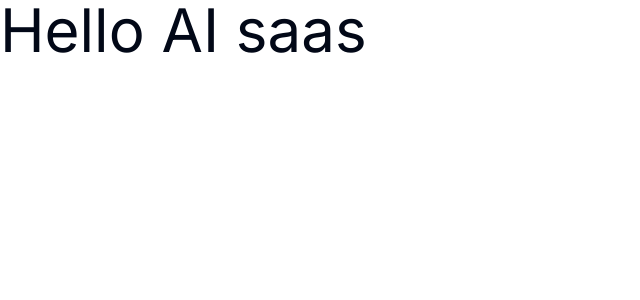
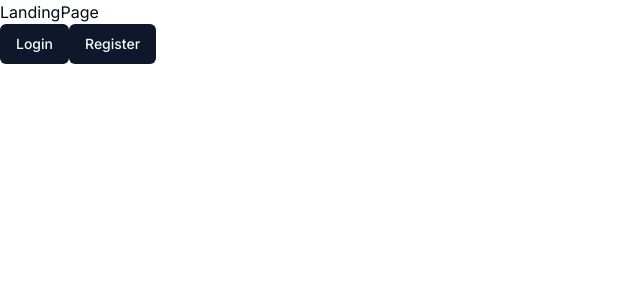
Before and after one commit to TaurusVB/AI-SAAS, a Next.js app: page / in a window 1280 px wide. Shown: the top 300 px of the page, without its empty margins (0-640 px from the left). Built offline with nearby package versions, Linux system fonts and the light colour scheme.

Commit message:
added authentication with Clerk | created landing, dashboardpage

```diff
--- /dev/null
+++ b/app/(auth)/(routes)/sign-in/[[...sign-in]]/page.tsx
@@ -0,0 +1,5 @@
+import { SignIn } from "@clerk/nextjs";
+
+export default function Page() {
+  return <SignIn />;
+}
--- /dev/null
+++ b/app/(auth)/(routes)/sign-up/[[...sign-up]]/page.tsx
@@ -0,0 +1,5 @@
+import { SignUp } from "@clerk/nextjs";
+
+export default function Page() {
+  return <SignUp />;
+}
--- /dev/null
+++ b/app/(auth)/layout.tsx
@@ -0,0 +1,12 @@
+export const metadata = {
+  title: "Authentication | ADMIN-DASHBOARD",
+  description: "E-commerce ADMIN-DASHBOARD, Authentication page",
+};
+
+const AuthLayout = ({ children }: { children: React.ReactNode }) => {
+  return (
+    <div className=" flex items-center justify-center h-full">{children}</div>
+  );
+};
+
+export default AuthLayout;
--- /dev/null
+++ b/app/(dashboard)/(routes)/dashboard/page.tsx
@@ -0,0 +1,12 @@
+import { UserButton } from "@clerk/nextjs";
+
+const DashBoardPage = () => {
+  return (
+    <div>
+      <p>Dashboard page</p>
+      <UserButton afterSignOutUrl="/" />
+    </div>
+  );
+};
+
+export default DashBoardPage;
--- /dev/null
+++ b/app/(landing)/page.tsx
@@ -0,0 +1,21 @@
+import { Button } from "@/components/ui/button";
+import Link from "next/link";
+import React from "react";
+
+const LandingPage = () => {
+  return (
+    <div>
+      LandingPage
+      <div className="">
+        <Link href="/sign-in">
+          <Button>Login</Button>
+        </Link>
+        <Link href="/sign-up">
+          <Button>Register</Button>
+        </Link>
+      </div>
+    </div>
+  );
+};
+
+export default LandingPage;
--- a/app/globals.css
+++ b/app/globals.css
@@ -1,6 +1,12 @@
 @tailwind base;
 @tailwind components;
 @tailwind utilities;
+
+html,
+body,
+:root {
+  height: 100%;
+}
 
 @layer base {
   :root {
--- a/app/layout.tsx
+++ b/app/layout.tsx
@@ -1,13 +1,15 @@
 import type { Metadata } from "next";
 import { Inter } from "next/font/google";
+
+import { ClerkProvider } from "@clerk/nextjs";
 
 const inter = Inter({ subsets: ["latin"] });
 
 import "./globals.css";
 
 export const metadata: Metadata = {
-  title: "Create Next App",
-  description: "Generated by create next app",
+  title: "Genious",
+  description: "AI Platform",
 };
 
 export default function RootLayout({
@@ -16,8 +18,10 @@
   children: React.ReactNode;
 }) {
   return (
-    <html lang="en">
-      <body className={inter.className}>{children}</body>
-    </html>
+    <ClerkProvider>
+      <html lang="en">
+        <body className={inter.className}>{children}</body>
+      </html>
+    </ClerkProvider>
   );
 }
--- a/app/page.tsx
+++ /dev/null
@@ -1,3 +0,0 @@
-export default function Home() {
-  return <p className="text-6xl">Hello AI saas</p>;
-}
```
Also changed, not shown: middleware.ts (added, +9 -0 lines), 1 other file (tests, documents, lock files or other folders).
